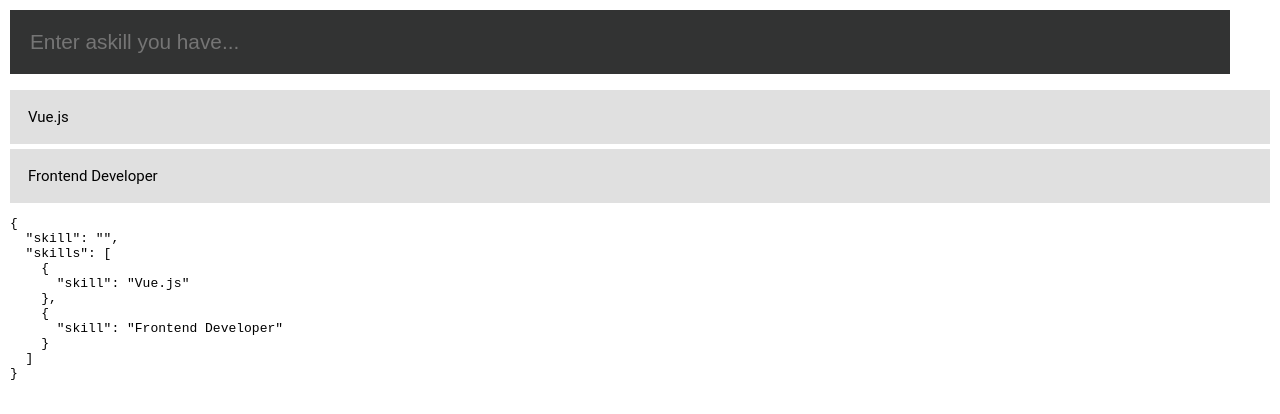
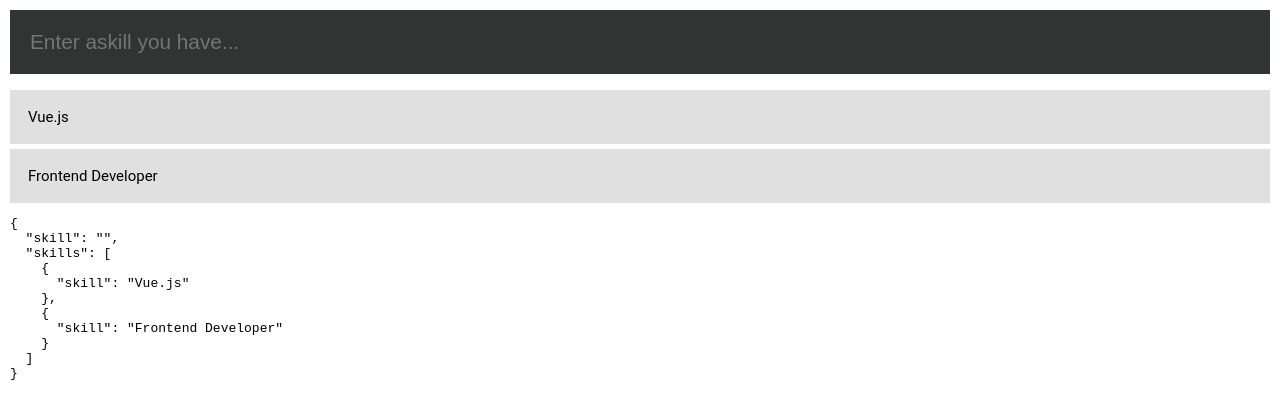
Before and after one commit to mikejhoff22/Vue.js, a plain HTML site: page User Input, Store in Array, Display/index.html in a window 1280 px wide. Drawn offline with nearby package versions, Linux system fonts and the light colour scheme.

Commit message:
Fixed width to 100%

```diff
--- a/User Input, Store in Array, Display/index.css
+++ b/User Input, Store in Array, Display/index.css
@@ -5,7 +5,7 @@ html, body {
 }
 
 input {
-    width: calc(100% - 40px);
+    width: calc(100%);
     border: 0;
     padding: 20px;
     font-size: 1.3em;
```
